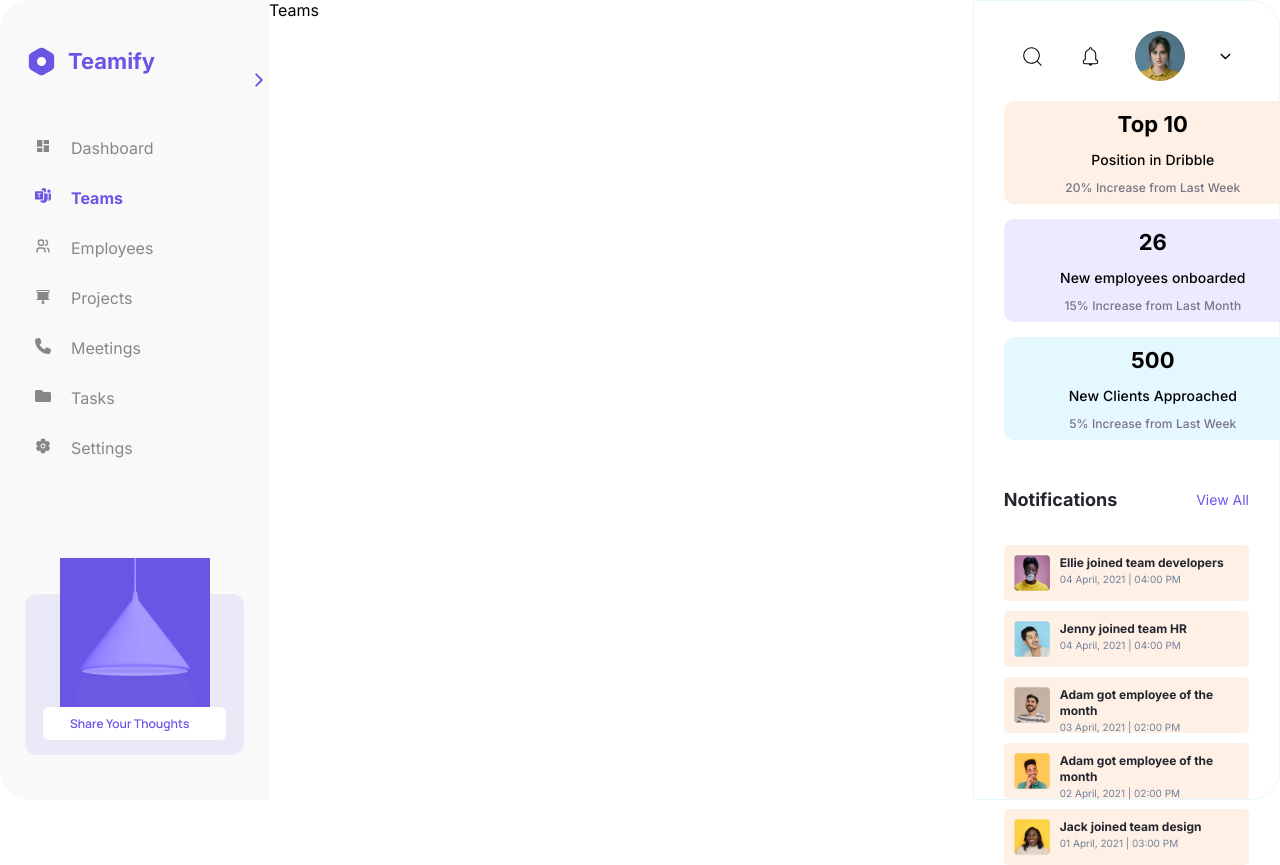
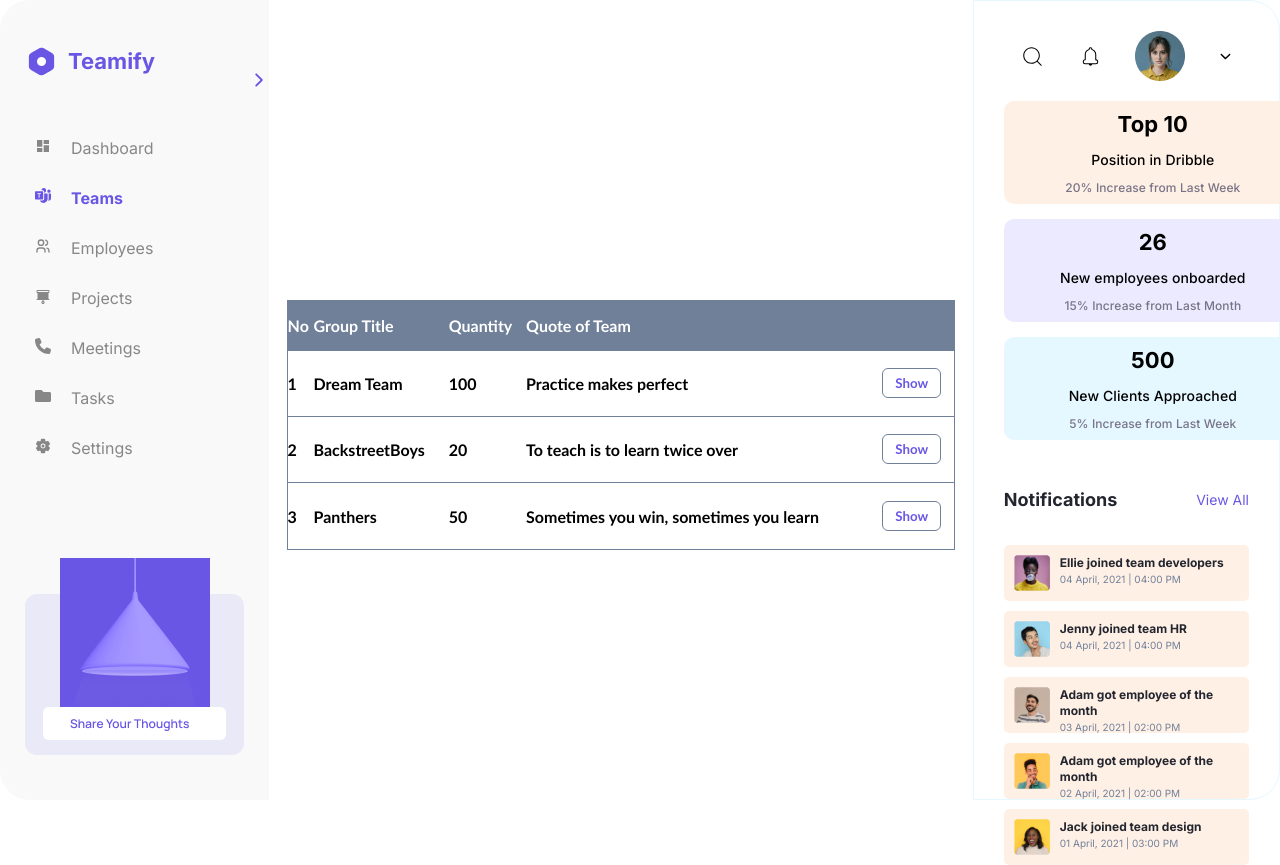
Before and after one commit to MamaraimovDavron/nextjs, a Next.js app: page /teams in a window 1280 px wide. Shown: the top 865 px of the page. Built offline with nearby package versions, Linux system fonts and the light colour scheme.

Commit message:
404 page done

```diff
--- a/app/components/style.css
+++ b/app/components/style.css
@@ -375,3 +375,124 @@
   line-height: 16px;
   color: #708099;
 }
+
+/* table */
+.team-table {
+  width: 95%;
+  border: 1px solid #708099;
+  height: 250px;
+  margin: 300px auto;
+  padding: 10px;
+  border-collapse: collapse;
+}
+
+.team-table thead tr {
+  background-color: #708099;
+  color: white;
+  height: 50px;
+  text-align: left;
+  font-family: "Trebuchet MS", "Lucida Sans Unicode", "Lucida Grande",
+    "Lucida Sans", Arial, sans-serif;
+}
+
+.team-table tbody tr {
+  border-bottom: 1px solid #708099;
+  font-family: "Trebuchet MS", "Lucida Sans Unicode", "Lucida Grande",
+    "Lucida Sans", Arial, sans-serif;
+  font-weight: 700;
+}
+
+.team-table tbody tr:hover {
+  background-color: #e5f7ff;
+  cursor: pointer;
+}
+
+.show {
+  padding: 6px 12px;
+  border: none;
+  font-family: "Trebuchet MS", "Lucida Sans Unicode", "Lucida Grande",
+    "Lucida Sans", Arial, sans-serif;
+  border-radius: 6px;
+  font-weight: 700;
+  color: #6956e5;
+  background-color: white;
+  border: 1px solid #708099;
+}
+
+.show:hover {
+  background-color: #708099;
+  color: white;
+}
+
+.panthers {
+  height: 100%;
+  display: flex;
+  flex-direction: column;
+  align-items: center;
+  gap: 20px;
+  /* justify-content: center; */
+}
+
+.panthers table tr:hover {
+  background-color: #e5f7ff;
+  border-collapse: collapse;
+}
+
+.panthers table tr td {
+  font-family: "Trebuchet MS", "Lucida Sans Unicode", "Lucida Grande",
+    "Lucida Sans", Arial, sans-serif;
+  padding: 10px;
+  font-weight: 700;
+}
+
+.backstreetboys {
+  height: 100%;
+  display: flex;
+  flex-direction: column;
+  align-items: center;
+  gap: 20px;
+}
+
+.backstreetboys table tr:hover {
+  background-color: #e5f7ff;
+  border-collapse: collapse;
+}
+
+.backstreetboys table tr td {
+  font-family: "Trebuchet MS", "Lucida Sans Unicode", "Lucida Grande",
+    "Lucida Sans", Arial, sans-serif;
+  padding: 10px;
+  font-weight: 700;
+}
+
+.dreamteam {
+  height: 100%;
+  display: flex;
+  flex-direction: column;
+  align-items: center;
+  gap: 20px;
+}
+
+.dreamteam table tr:hover {
+  background-color: #e5f7ff;
+  border-collapse: collapse;
+}
+
+.dreamteam table tr td {
+  font-family: "Trebuchet MS", "Lucida Sans Unicode", "Lucida Grande",
+    "Lucida Sans", Arial, sans-serif;
+  padding: 10px;
+  font-weight: 700;
+}
+
+.notFound {
+  width: 100%;
+  height: 100%;
+  display: flex;
+  flex-direction: column;
+  align-items: center;
+  justify-content: center;
+  gap: 10px;
+  font-family: "Trebuchet MS", "Lucida Sans Unicode", "Lucida Grande",
+    "Lucida Sans", Arial, sans-serif;
+}
--- a/app/teams/page.jsx
+++ b/app/teams/page.jsx
@@ -1,7 +1,41 @@
+"use client";
 import React from "react";
+import Data from "./teams";
+import "../components/style.css";
+import Link from "next/link";
 
 const Teams = () => {
-  return <div>Teams</div>;
+  return (
+    <table className="team-table">
+      <thead>
+        <tr>
+          <th>No</th>
+          <th>Group Title</th>
+          <th>Quantity</th>
+          <th>Quote of Team</th>
+          <th></th>
+        </tr>
+      </thead>
+
+      <tbody>
+        {Data.map((item, index) => {
+          return (
+            <tr key={index}>
+              <td>{index + 1}</td>
+              <td>{item.title}</td>
+              <td>{item.quantity}</td>
+              <td>{item.quote}</td>
+              <td>
+                <Link href={item.href}>
+                  <button className="show">Show</button>
+                </Link>
+              </td>
+            </tr>
+          );
+        })}
+      </tbody>
+    </table>
+  );
 };
 
 export default Teams;
--- /dev/null
+++ b/app/teams/teams.js
@@ -0,0 +1,22 @@
+const data = [
+  {
+    title: "Dream Team",
+    quantity: 100,
+    quote: "Practice makes perfect",
+    href: "/teams/dreamteam",
+  },
+  {
+    title: "BackstreetBoys",
+    quantity: 20,
+    quote: "To teach is to learn twice over",
+    href: "/teams/backstreetboys",
+  },
+  {
+    title: "Panthers",
+    quantity: 50,
+    quote: "Sometimes you win, sometimes you learn",
+    href: "/teams/panthers",
+  },
+];
+
+export default data;
```
Also changed, not shown: app/not-found.jsx (added, +14 -0 lines), app/teams/backstreetboys/page.jsx (added, +44 -0 lines), app/teams/dreamteam/page.jsx (added, +44 -0 lines), app/teams/panthers/page.jsx (added, +44 -0 lines).
